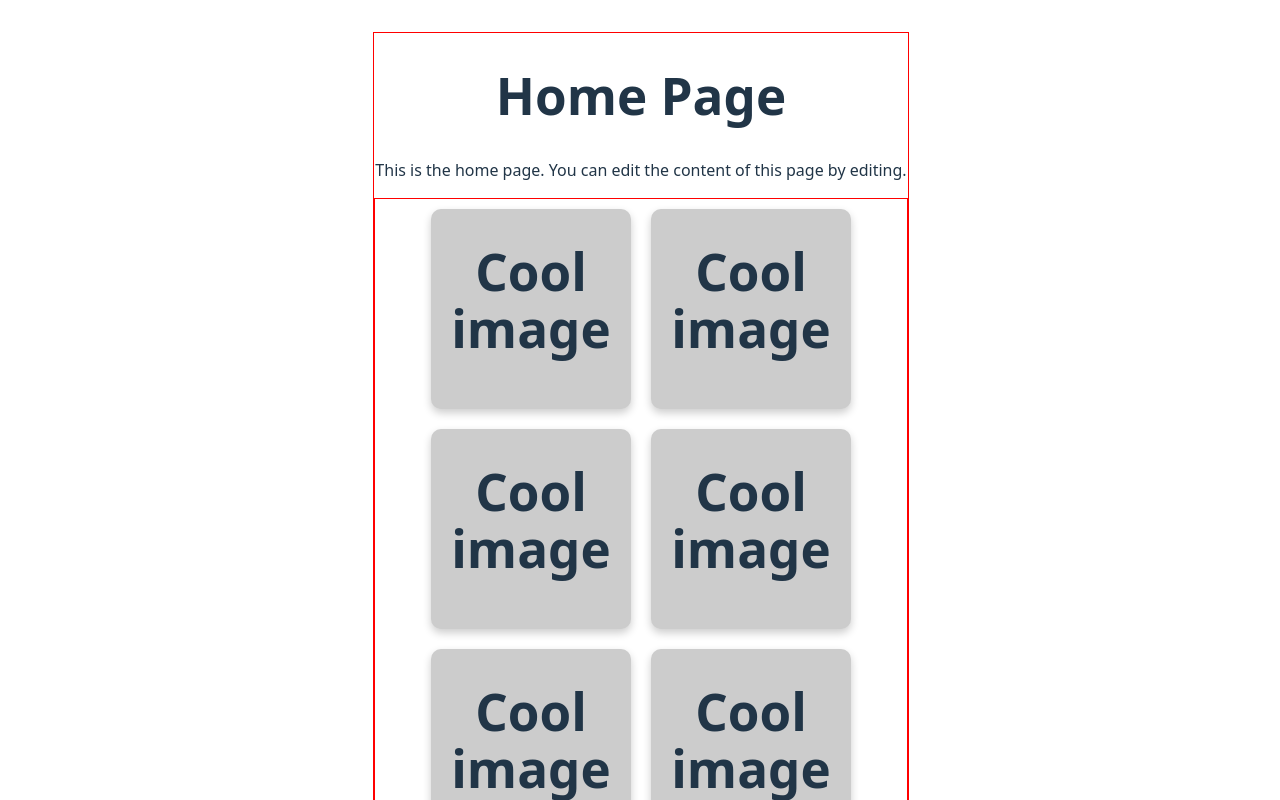
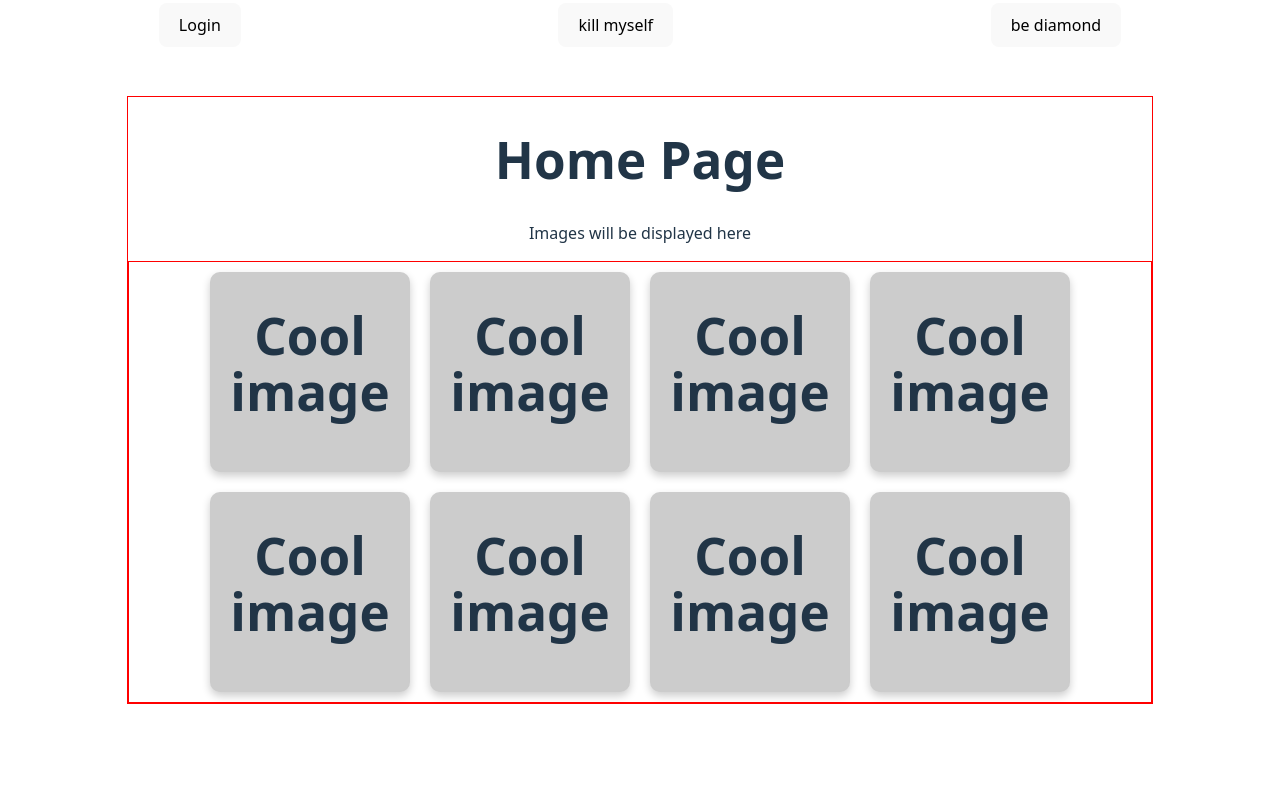
Before and after one commit to innownenn/engramchallenge, a Vue app: page / in a window 1280 px wide. Shown: the top 800 px of the page. Built offline with nearby package versions, Linux system fonts and the light colour scheme.

Commit message:
Simple site navigation added with some buttons, simple homepage tweaked

```diff
--- a/index.html
+++ b/index.html
@@ -1,13 +1,16 @@
 <!doctype html>
 <html lang="en">
+
 <head>
   <meta charset="UTF-8" />
   <link rel="icon" type="image/svg+xml" href="/vite.svg" />
   <meta name="viewport" content="width=device-width, initial-scale=1.0" />
-    <title>Vite + Vue</title>
+  <title>engram challenge</title>
 </head>
+
 <body>
   <div id="app"></div>
   <script type="module" src="/src/main.js"></script>
 </body>
+
 </html>
--- a/src/App.vue
+++ b/src/App.vue
@@ -1,23 +1,17 @@
+<template>
+  <SiteNavigation />
+  <router-view :key="$route.params.position" />
+</template>
+
 <script>
-import { useRoute } from "vue-router";
-import { computed } from "vue";
+import SiteNavigation from "./components/SiteNavigation.vue";
 export default {
   name: "App",
-  setup() {
-    const route = useRoute();
-
-    // Hide navigation only on the homepage ("/")
-    const showNavigation = computed(() => route.path !== "/");
-
-    return {
-      showNavigation,
-    };
+  components: {
+    SiteNavigation,
   },
+  setup() {},
 };
 </script>
 
-<template>
-  <router-view :key="$route.params.position" />
-</template>
-
 <style scoped></style>
--- a/src/components/Homepage.vue
+++ b/src/components/Homepage.vue
@@ -1,9 +1,7 @@
 <template>
   <div class="mainpage">
     <h1>Home Page</h1>
-    <p>
-      This is the home page. You can edit the content of this page by editing.
-    </p>
+    <p>Images will be displayed here</p>
     <div id="image-container">
       <div v-for="(item, index) in 8" :key="index" class="image">
         <h1>Cool image</h1>
@@ -22,7 +20,7 @@ export default {
 
 <style scoped>
 .mainpage {
-  width: 100%;
+  width: 80vw;
   border: red solid 1px;
 }
 
@@ -44,4 +42,9 @@ export default {
   box-shadow: 0 4px 8px rgba(0, 0, 0, 0.2);
   transition: transform 0.3s ease;
 }
+
+.image:hover {
+  transform: scale(1.05);
+  cursor: pointer;
+}
 </style>
--- /dev/null
+++ b/src/components/SiteNavigation.vue
@@ -0,0 +1,33 @@
+<template>
+  <div>
+    <div id="navbar">
+      <button>Login</button>
+      <button>kill myself</button>
+      <button>be diamond</button>
+    </div>
+  </div>
+</template>
+
+<script>
+export default {
+  name: "SiteNavigation",
+  setup() {
+    return {};
+  },
+};
+</script>
+
+<style lang="css" scoped>
+#navbar {
+  position: absolute;
+  top: 0;
+  left: 0;
+  width: 100%;
+  height: 50px;
+  background-color: white;
+  color: white;
+  display: flex;
+  justify-content: space-around;
+  align-items: center;
+}
+</style>
--- a/src/style.css
+++ b/src/style.css
@@ -59,8 +59,12 @@ button:focus-visible {
 }
 
 #app {
-  max-width: 1280px;
-  margin: 0 auto;
+  width: 100%;
+  height: 100%;
+  display: flex;
+  flex-direction: column;
+  justify-content: center;
+  align-items: center;
   padding: 2rem;
   text-align: center;
 }
```
Also changed, not shown: src/components/HelloWorld.vue (deleted, +0 -47 lines). Lines whose indentation alone changed are shown as unchanged.
